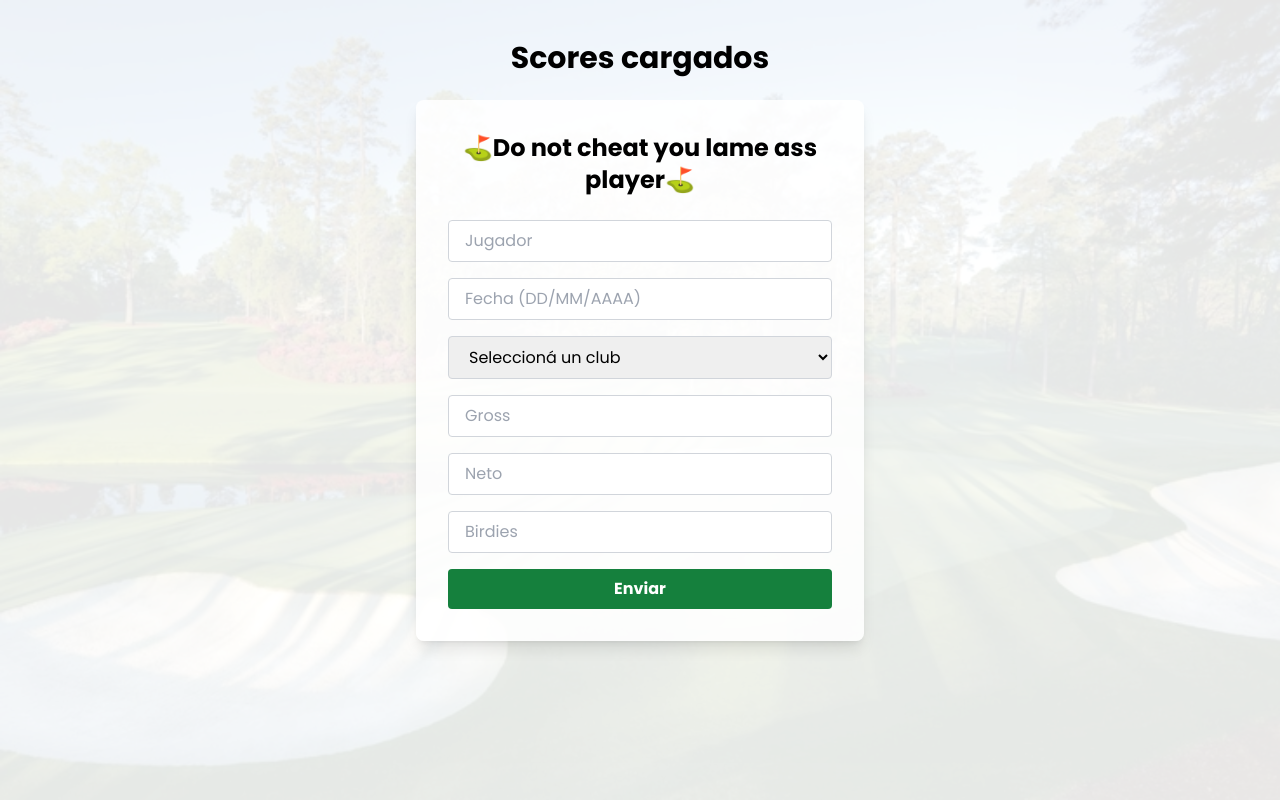
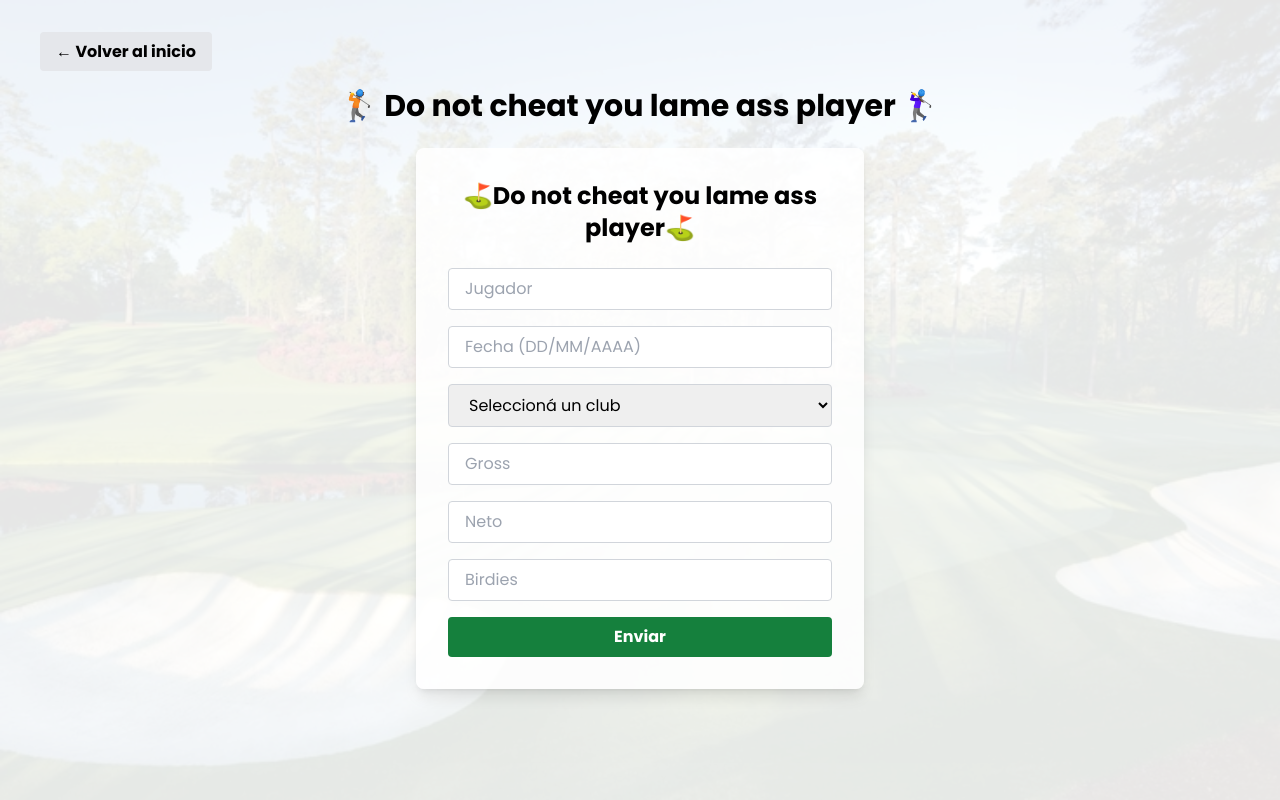
Before and after one commit to martomartomarto/golf-buenos-aires-app, a Next.js app: page /scores in a window 1280 px wide. Built offline with nearby package versions, Linux system fonts and the light colour scheme.

Commit message:
Update scores.tsx

```diff
--- a/pages/scores.tsx
+++ b/pages/scores.tsx
@@ -5,13 +5,23 @@ export default function ScoresPage() {
   return (
     <>
       <Head>
-        <title>Scores de Jugadores</title>
+        <title>Cargar Score</title>
       </Head>
 
       <main className="min-h-screen p-10 bg-white bg-opacity-90 font-poppins">
-        <h1 className="text-3xl font-bold mb-6 text-center">Scores cargados</h1>
+        <div className="mb-6">
+          <a
+            href="/"
+            className="bg-gray-200 hover:bg-gray-300 text-black font-bold py-2 px-4 rounded"
+          >
+            ← Volver al inicio
+          </a>
+        </div>
 
-        {/* Acá se muestra el formulario */}
+        <h1 className="text-3xl font-bold mb-6 text-center">
+          🏌️ Do not cheat you lame ass player 🏌️‍♀️
+        </h1>
+
         <ScoreForm />
       </main>
     </>
```
